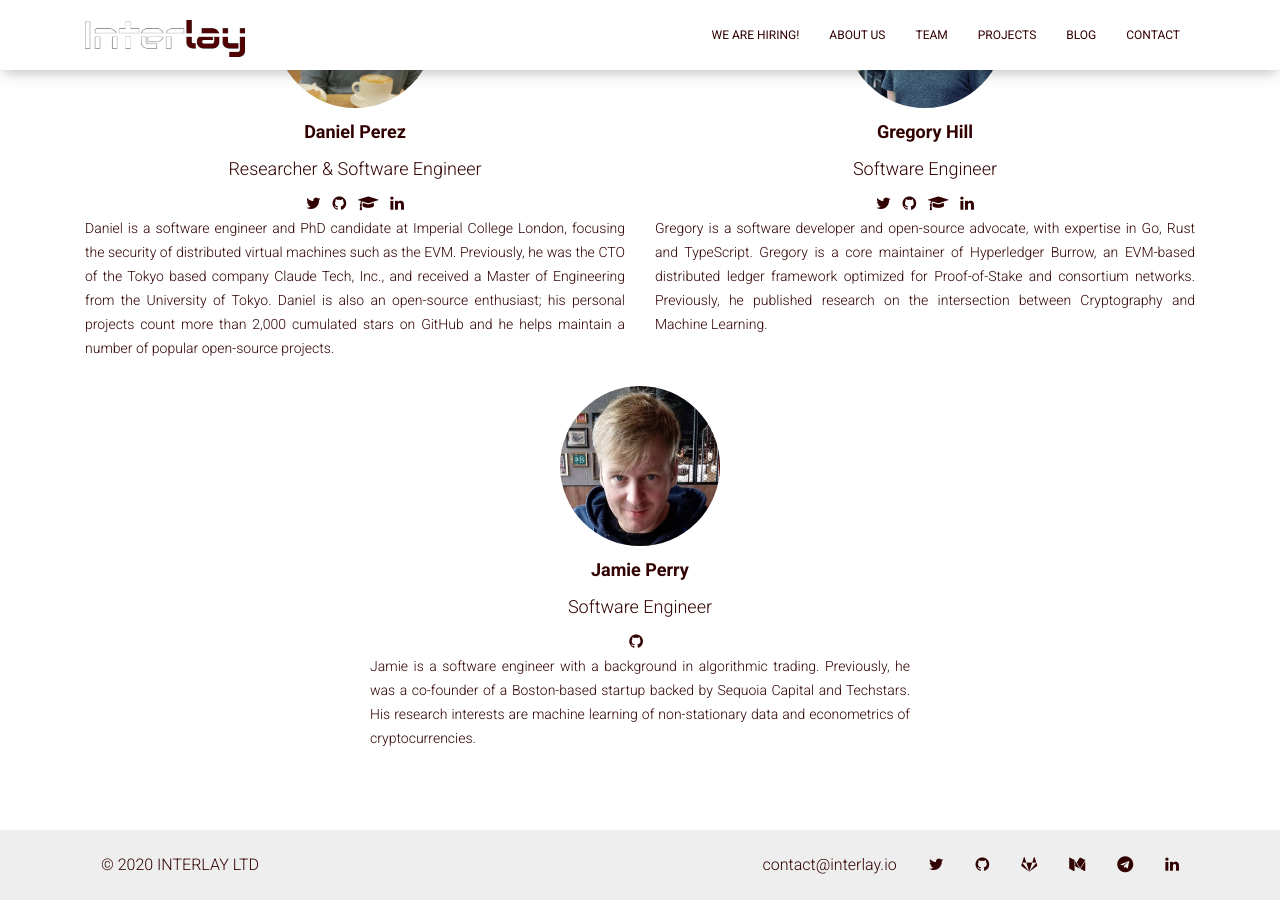
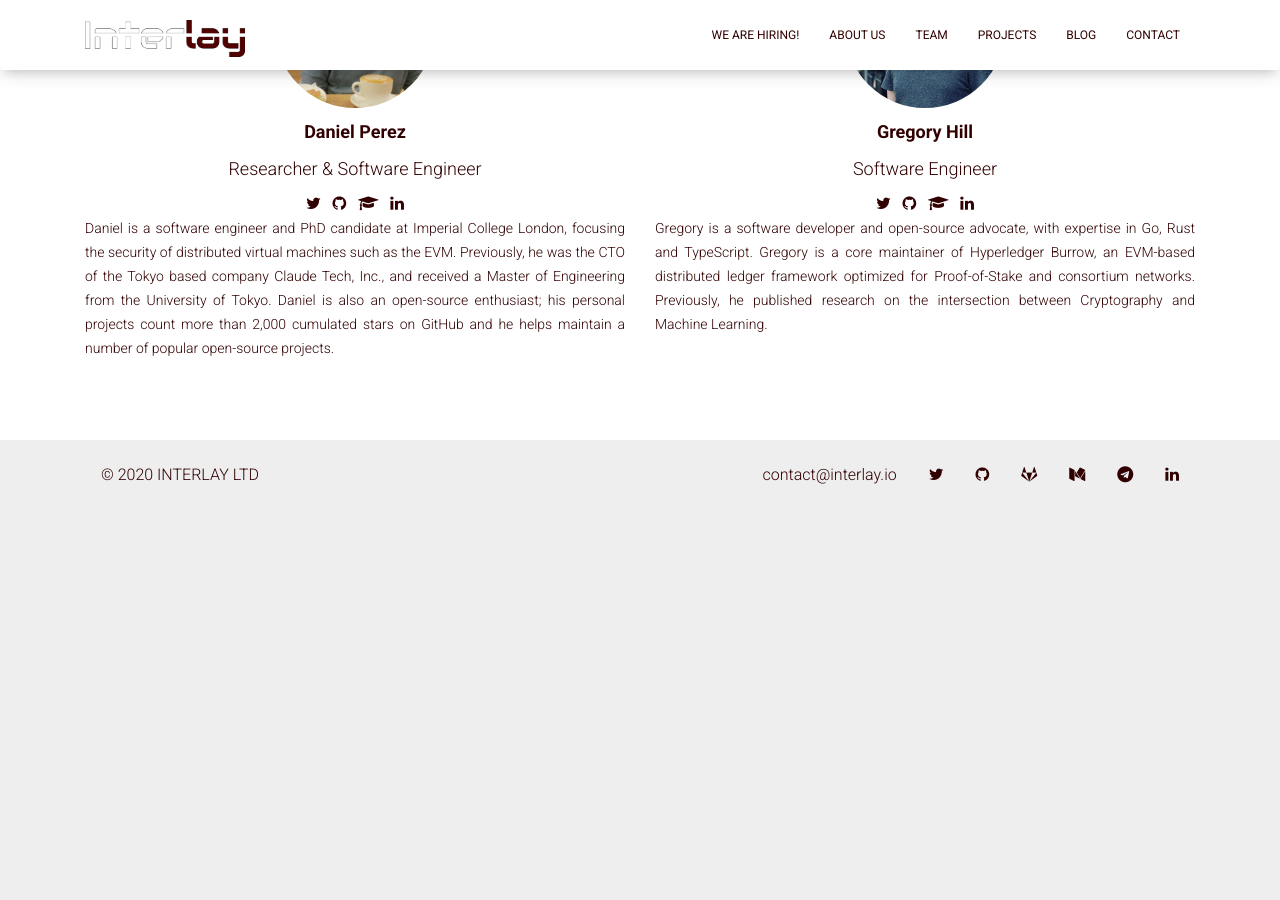
Before and after one commit to interlay/archive-interlay.github.io, a Jekyll site: the page built from team.md, in a window 1280 px wide and 900 px high, scrolled down 1224 px. Built offline with Jekyll 4.4.1, drawn with Linux system fonts in a browser that asks for light colours; after the commit the page ends 1734 px from its top, so only the background shows below that.

Commit message:
update team website

```diff
--- a/team.md
+++ b/team.md
@@ -105,19 +105,6 @@ tags: [team]
            Gregory is a software developer and open-source advocate, with expertise in Go, Rust and TypeScript. Gregory is a core maintainer of Hyperledger Burrow, an EVM-based distributed ledger framework optimized for Proof-of-Stake and consortium networks. Previously, he published research on the intersection between Cryptography and Machine Learning.
           </p>
         </div>
-          <div class="offset-md-3 col-md-6 text-center margin-top-small">
-          <a href="https://jaupe.github.io/" target="__blank">
-          <img class="profile-image u-round profile-image" src="/../assets/img/profile/jamie.jpeg" alt="Jamie">
-            <h4><b>Jamie Perry</b></h4>
-          </a>
-          <h4>Software Engineer</h4>
-          <a class="" href="https://github.com/jaupe" target="_blank">
-            <i class="fa fa-github"></i>
-          </a>&nbsp;
-          <p class="text-justify">
-          Jamie is a software engineer with a background in algorithmic trading. Previously, he was a co-founder of a Boston-based startup backed by Sequoia Capital and Techstars.  His research interests are machine learning of non-stationary data and econometrics of cryptocurrencies.
-          </p>
-        </div>
       </div>
     </div>
   </div>
```
Also changed, not shown: assets/img/profile/jamie.jpeg (deleted).
